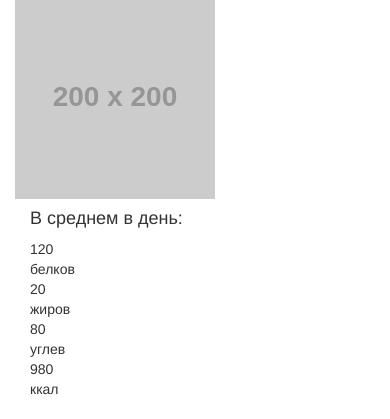
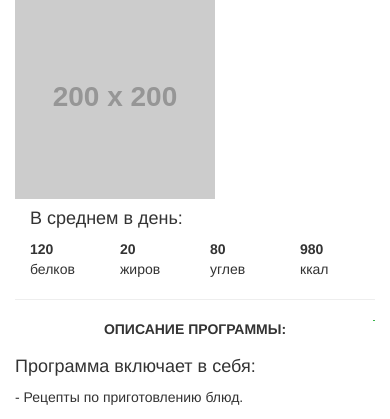
Before and after one commit to kirrok/complexfood.host, a Django app: a page that uses main_app/templates/set_info.html in a window 390 px wide. Shown: the part 185-604 px from the top of the page. Run offline with Django 3.2, Linux system fonts and the light colour scheme; data comes from the database, SQL or seed files in the repository; grey boxes labelled with a size stand in for pictures from a placeholder-image service; data that the repository does not hold is empty; some libraries are stand-ins or nearby versions.

```diff
--- a/main_app/templates/set_info.html
+++ b/main_app/templates/set_info.html
@@ -17,7 +17,7 @@
             <div class="col-md-3">
                 <img src="http://placehold.it/200x200" width="200px" height="200px">
             </div>
-            <div class="col-md-4">
+            <div class="col-md-4 col-sm-6 col-xs-12">
                 <div class container>
                     <div class="row">
                         <div class="col-md-12">
@@ -25,31 +25,32 @@
                         </div>
                     </div>
                     <div class="row">
-                        <div class="col-md-3">
-                            {{ set.protein }} <br>белков
+                        <div class="col-md-3 col-sm-3 col-xs-3">
+                            <strong>{{ set.protein }}</strong><br>белков
                         </div>
-                        <div class="col-md-3">
-                            {{ set.fat }} <br>жиров
+                        <div class="col-md-3 col-sm-3 col-xs-3">
+                            <strong>{{ set.fat }}</strong><br>жиров
                         </div>
-                        <div class="col-md-3">
-                            {{ set.carbohydrates }} <br>углев
+                        <div class="col-md-3 col-sm-3 col-xs-3">
+                            <strong>{{ set.carbohydrates }}</strong><br>углев
                         </div>
-                        <div class="col-md-3">
-                            {{ set.count_calorie }} <br>ккал
+                        <div class="col-md-3 col-sm-3 col-xs-3">
+                            <strong>{{ set.count_calorie }}</strong><br>ккал
                         </div>
                     </div>
                     <hr>
                     <div class="row">
-                        <div class="col-md-6" style="border-right:solid 2px #39B54A;">
+                        <div class="col-md-6 col-sm-5 col-xs-12" style="border-right:solid 2px #39B54A;">
                             <strong>{{ set.first_description_woman }}</strong>
                         </div>
 
-                        <div class="col-md-6">
+                        <div class="col-md-6 col-sm-5 col-xs-12">
                             <strong>{{ set.first_description_man }}</strong>
                         </div>
                     </div>
                 </div>
             </div>
+
             <div class="col-md-5">
                 <h5 class="text-uppercase text-center"><strong>описание программы:</strong></h5>
                 <p style="font-size:14px;">{{ set.second_description }}</p>
@@ -140,7 +141,7 @@
     <div id="ration" class="collapse">
         <div class="container">
             {% for day_ration in ration %}
-                {% include "day_ration.html" %}
+            {% include "day_ration.html" %}
             {% endfor %}
         </div>
     </div>
```
Also changed, not shown: main_app/templates/set_template.html (+5 -5 lines).
